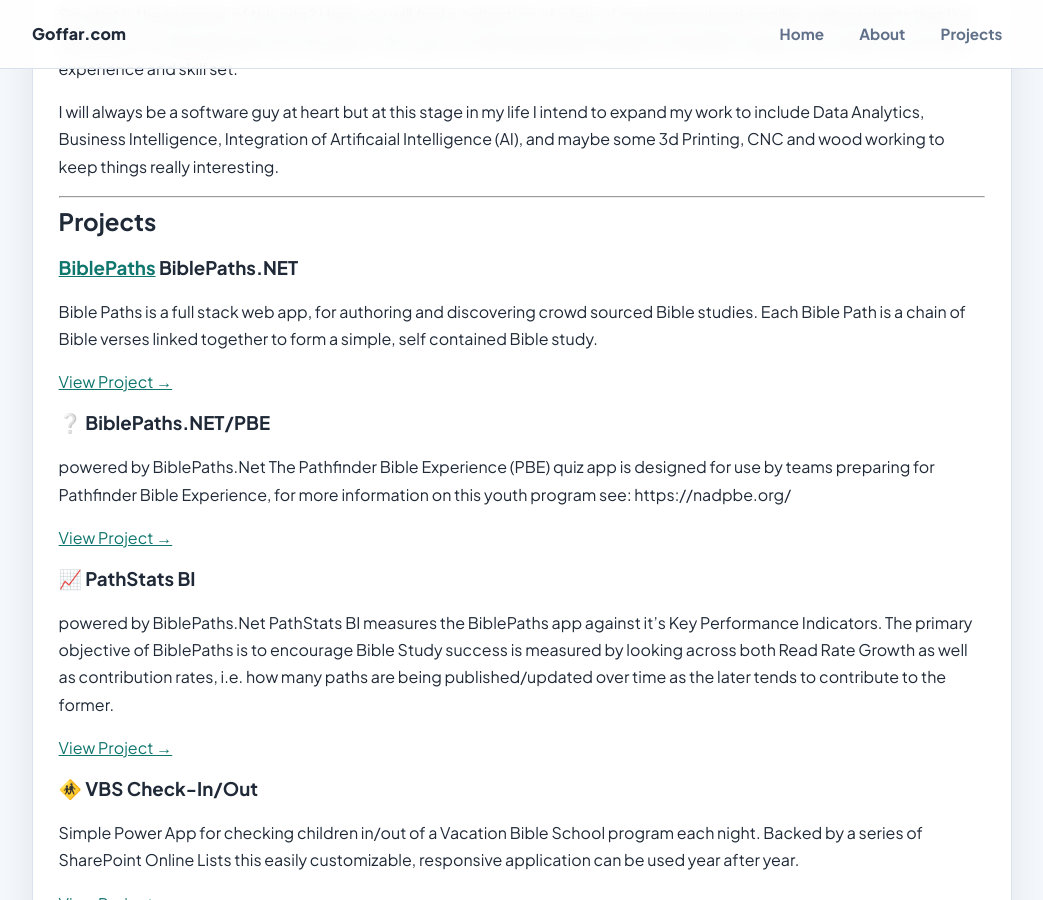
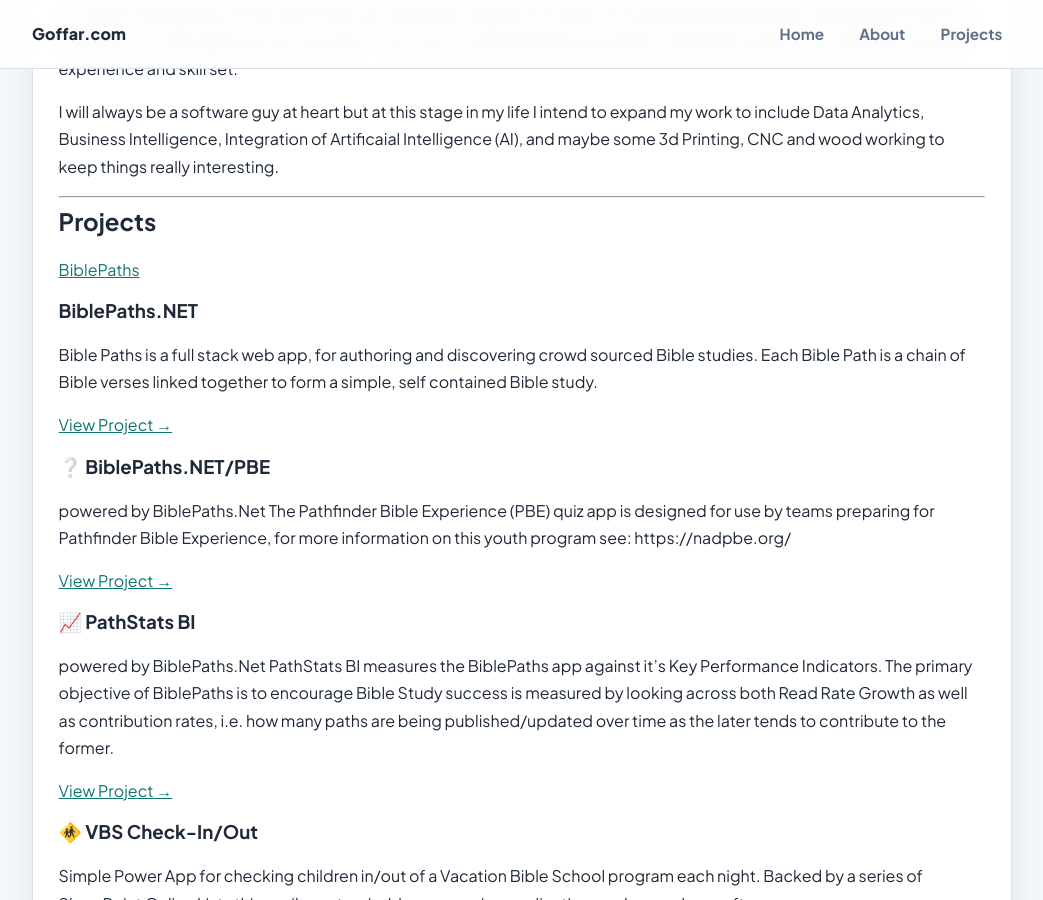
Before and after one commit to LindenGoffar/LindenGoffar.github.io, a Jekyll site: the page built from index.md, in a window 1280 px wide and 900 px high, scrolled down 490 px. Shown: the whole window, without its empty margins (118-1161 px from the left). Built offline with Jekyll 4.4.1, drawn with Linux system fonts in a browser that asks for light colours.

```diff
--- a/index.md
+++ b/index.md
@@ -19,7 +19,8 @@ I will always be a software guy at heart but at this stage in my life I intend t
 
 <div class="project-grid" markdown="1">
 
-### [BiblePaths](BiblePaths/FollowPath-Thumb.png) BiblePaths.NET
+[BiblePaths](BiblePaths/FollowPath-Thumb.png)
+### BiblePaths.NET
 
 Bible Paths is a full stack web app, for authoring and discovering crowd sourced Bible studies. Each Bible Path is a chain of Bible verses linked together to form a simple, self contained Bible study.
 
```
